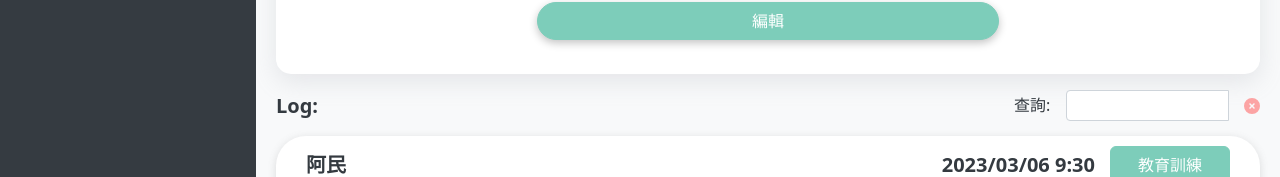
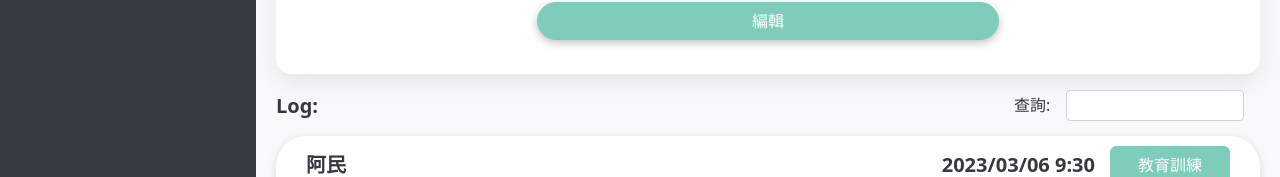
Before and after one commit to ice459pp/icare_crm, a React (Create React App) app: page /#/clinic/1 in a window 1280 px wide. Shown: the part 492-669 px from the top of the page. Built offline with nearby package versions, Linux system fonts and the light colour scheme.

Commit message:
cursor-pointer

```diff
--- a/src/component/home/clinic-detail.js
+++ b/src/component/home/clinic-detail.js
@@ -41,7 +41,16 @@ const ClinicDetail = () => {
   // ClinicDetail13
   let params = useParams();
   const [informModalShow, setInformModalShow] = useState(false);
-
+  const [logSearch, setLogSearch] = useState("");
+  const logSearchHandler = (value) => {
+    // if (!value.trim()) {
+    //   return;
+    // }
+    let valueTrim=value.trim()
+    setLogSearch(valueTrim);
+    console.log(logSearch, "logSearch", value, "value");
+  };
+  // const ref = useRef(initialValue)
   const handleInformModaClose = () => setInformModalShow(false);
   const handleInformModaShow = () => setInformModalShow(true);
   const [logModalShow, setLogModalShow] = useState(false);
@@ -139,10 +148,18 @@ const ClinicDetail = () => {
             <InputGroup size="sm" className="">
               查詢:
               <Form.Control
+                onChange={(e) => logSearchHandler(e.target.value)}
+                value={logSearch}
                 aria-label="Small"
                 aria-describedby="inputGroup-sizing-sm"
               />
-              <FontAwesomeIcon className="text-danger" icon="fa-solid fa-circle-xmark" />
+              {logSearch && (
+                <FontAwesomeIcon
+                onClick={()=>logSearchHandler("")}
+                  className="text-danger cursor-pointer fs-5"
+                  icon="fa-solid fa-circle-xmark"
+                />
+              )}
             </InputGroup>
           </div>
           {arrayLog.map((item) => (
--- a/src/scss/_common.scss
+++ b/src/scss/_common.scss
@@ -15,3 +15,6 @@
         padding: 0 0.75rem;
     }
 }
+.cursor-pointer{
+    cursor: pointer;
+}
```
